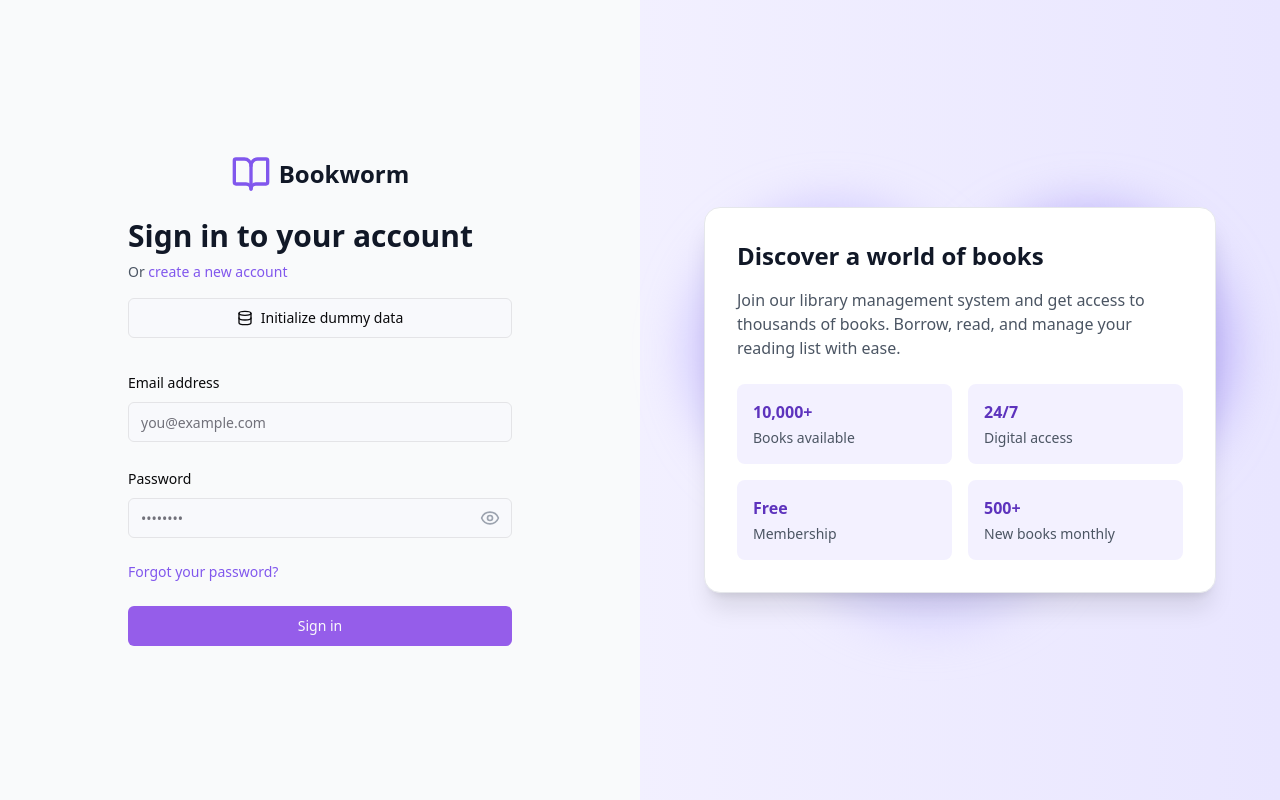
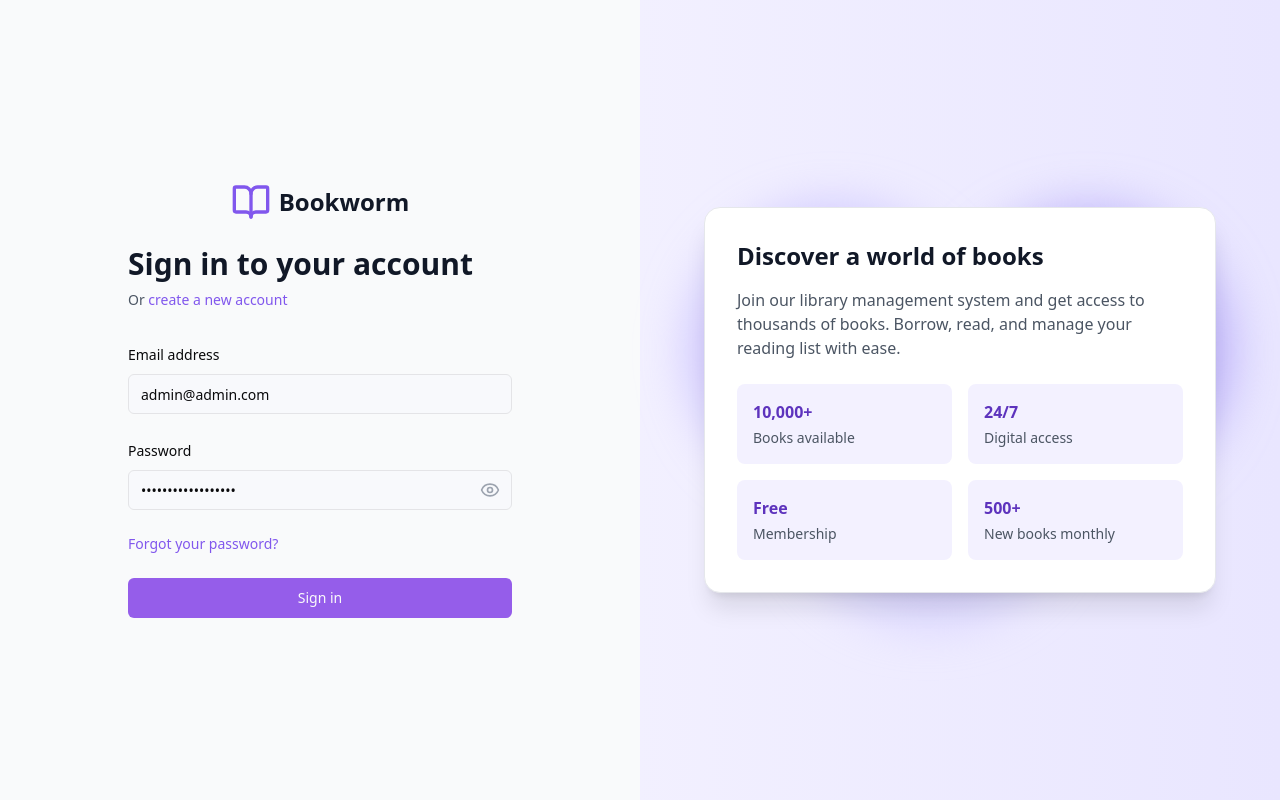
Before and after one commit to AhmedYassinH/bookworm-auth-portal, a React (Vite) app: page /login in a window 1280 px wide. Built offline with nearby package versions, Linux system fonts and the light colour scheme.

Commit message:
Remove dummy data initialization button
Remove the dummy data initialization button and pre-fill the login form with admin credentials.

```diff
--- a/src/pages/Login.tsx
+++ b/src/pages/Login.tsx
@@ -1,10 +1,9 @@
-
-import { useState } from "react";
+import { useState, useEffect } from "react";
 import { Link, useNavigate } from "react-router-dom";
 import { useForm } from "react-hook-form";
 import { zodResolver } from "@hookform/resolvers/zod";
 import * as z from "zod";
-import { BookOpen, Eye, EyeOff, Loader2, Database } from "lucide-react";
+import { BookOpen, Eye, EyeOff, Loader2 } from "lucide-react";
 import { Button } from "@/components/ui/button";
 import {
   Form,
@@ -17,8 +16,6 @@ import {
 import { Input } from "@/components/ui/input";
 import { useAuth } from "@/contexts/AuthContext";
 import { LoginUserRequestDTO } from "@/types/auth";
-import { dummyDataService } from "@/services/dummyDataService";
-import { Alert, AlertDescription, AlertTitle } from "@/components/ui/alert";
 import { useToast } from "@/hooks/use-toast";
 
 const loginSchema = z.object({
@@ -30,17 +27,21 @@ const Login = () => {
   const { login, loading } = useAuth();
   const navigate = useNavigate();
   const [showPassword, setShowPassword] = useState(false);
-  const [initializingData, setInitializingData] = useState(false);
-  const [dataInitialized, setDataInitialized] = useState(false);
   const { toast } = useToast();
 
   const form = useForm<z.infer<typeof loginSchema>>({
     resolver: zodResolver(loginSchema),
     defaultValues: {
-      email: "",
-      password: "",
+      email: "admin@admin.com",
+      password: "StrongPassword123@",
     },
   });
+
+  useEffect(() => {
+    // Pre-fill form with admin credentials
+    form.setValue("email", "admin@admin.com");
+    form.setValue("password", "StrongPassword123@");
+  }, [form]);
 
   const onSubmit = async (data: z.infer<typeof loginSchema>) => {
     try {
@@ -52,24 +53,6 @@ const Login = () => {
       navigate("/");
     } catch (error) {
       console.error("Login failed:", error);
-    }
-  };
-
-  const initializeDummyData = async () => {
-    setInitializingData(true);
-    try {
-      await dummyDataService.initializeData();
-      setDataInitialized(true);
-      form.setValue("email", "admin@bookworm.com");
-      form.setValue("password", "Admin123!");
-      toast({
-        title: "Dummy Data Initialized",
-        description: "You can now log in with the admin credentials that have been pre-filled in the form.",
-      });
-    } catch (error) {
-      console.error("Error initializing dummy data:", error);
-    } finally {
-      setInitializingData(false);
     }
   };
 
@@ -94,41 +77,6 @@ const Login = () => {
                 create a new account
               </Link>
             </p>
-          </div>
-
-          {dataInitialized && (
-            <Alert className="my-4 bg-green-50 border-green-200">
-              <AlertTitle className="text-green-800">Dummy data initialized!</AlertTitle>
-              <AlertDescription className="text-green-700">
-                Use these admin credentials to log in:
-                <div className="mt-2 bg-white p-2 rounded border border-green-200">
-                  <div><strong>Email:</strong> admin@bookworm.com</div>
-                  <div><strong>Password:</strong> Admin123!</div>
-                </div>
-              </AlertDescription>
-            </Alert>
-          )}
-
-          <div className="mt-4 mb-4">
-            <Button
-              type="button"
-              variant="outline"
-              className="w-full flex gap-2"
-              onClick={initializeDummyData}
-              disabled={initializingData || dataInitialized}
-            >
-              {initializingData ? (
-                <>
-                  <Loader2 className="h-4 w-4 animate-spin" />
-                  Initializing data...
-                </>
-              ) : (
-                <>
-                  <Database className="h-4 w-4" />
-                  {dataInitialized ? "Dummy data initialized" : "Initialize dummy data"}
-                </>
-              )}
-            </Button>
           </div>
 
           <div className="mt-8">
```
